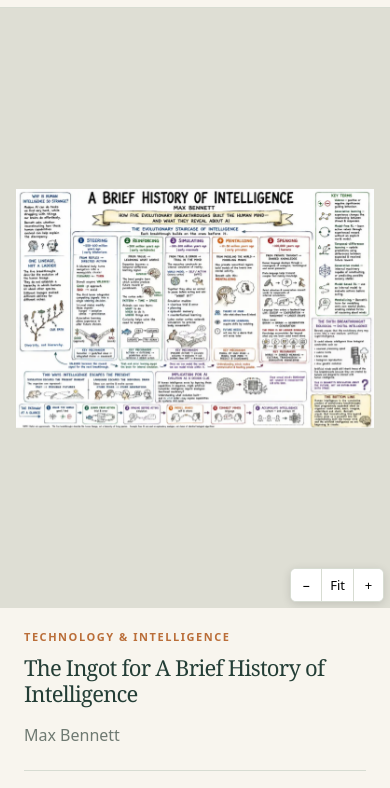
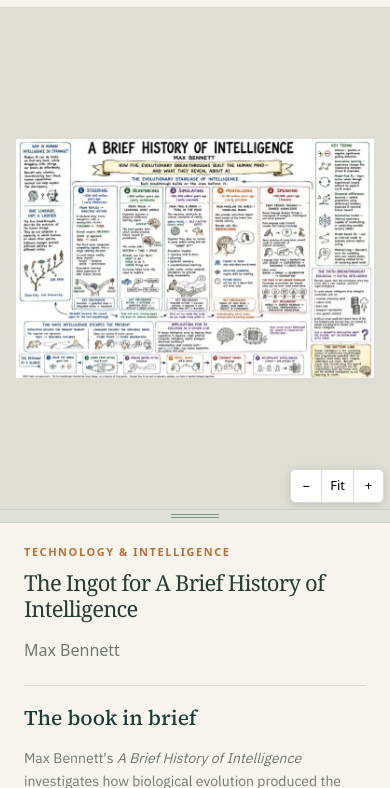
Before and after one commit to gpillai7/knowledgefoundry-site, a plain HTML site: page ingots/index.html in a window 390 px wide. Both pictures are taken after a click on the button 104 px from the left and 1908 px from the top of the page. Shown: the part 1542-2330 px from the top of the page. Drawn offline with Linux system fonts and the light colour scheme.

Commit message:
Add touch-friendly horizontal splitter for mobile Ingot viewer

```diff
--- a/ingots/gallery.css
+++ b/ingots/gallery.css
@@ -86,3 +86,49 @@
   body.ingot-panel-resizing{cursor:col-resize;user-select:none}
 }
 @media(max-width:950px){.panel-resize{display:none}}
+
+/* Stacked small-screen viewer: adjustable horizontal boundary. */
+@media(max-width:950px){
+  .viewermain{
+    --detail-height:34%;
+    grid-template-columns:minmax(0,1fr);
+    grid-template-rows:minmax(0,1fr) 14px minmax(0,var(--detail-height));
+    transition:none;
+  }
+  .viewermain aside{
+    min-height:0;
+    max-height:none;
+    height:100%;
+    overflow-y:auto;
+  }
+  .panel-resize{
+    position:relative;
+    z-index:3;
+    display:flex;
+    align-items:center;
+    justify-content:center;
+    background:#e0e2d9;
+    border-top:1px solid #c9d0c5;
+    border-bottom:1px solid #c9d0c5;
+    cursor:row-resize;
+    touch-action:none;
+  }
+  .panel-resize:hover,.panel-resize:focus-visible,body.ingot-panel-resizing .panel-resize{
+    background:#d1dbcf;
+    outline:2px solid var(--forest);
+    outline-offset:-2px;
+  }
+  .resize-grip{
+    display:block;
+    width:48px;
+    height:4px;
+    border-top:1px solid #81958a;
+    border-bottom:1px solid #81958a;
+  }
+  .overlay.panel-hidden .viewermain{
+    grid-template-columns:minmax(0,1fr);
+    grid-template-rows:minmax(0,1fr) 0 0;
+  }
+  .overlay.panel-hidden .panel-resize{display:none}
+  body.ingot-panel-resizing{cursor:row-resize;user-select:none}
+}
```
